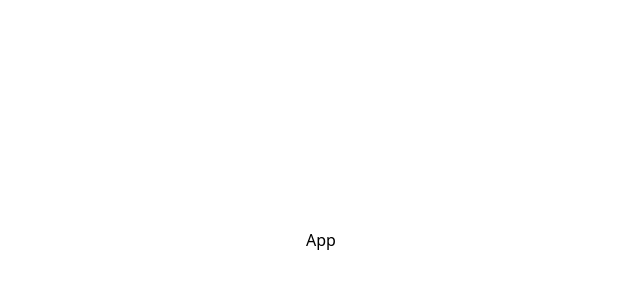
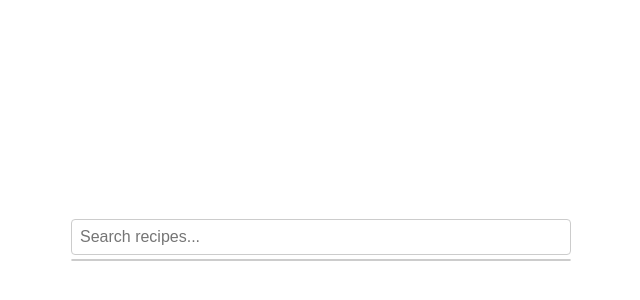
Before and after one commit to sunnyshaikh/frontend-machine-coding, a React (Vite) app in the folder autocomplete-search/: page / in a window 1280 px wide. Shown: the part 160-460 px from the top of the page, without its empty margins (319-959 px from the left). Built offline with nearby package versions, Linux system fonts and the light colour scheme.

Commit message:
basic setup

```diff
--- a/autocomplete-search/src/App.jsx
+++ b/autocomplete-search/src/App.jsx
@@ -1,5 +1,28 @@
+import { useCallback, useState } from "react";
+import AutocompleteSearch from "./AutocompleteSearch";
+
 const App = () => {
-  return <div>App</div>;
+  const [input, setInput] = useState("");
+  const [recipes, setRecipes] = useState();
+
+  const handleChange = useCallback(
+    (e) => {
+      setInput(e.target.value);
+    },
+    [setInput]
+  );
+  return (
+    <div className="app">
+      <form>
+        <AutocompleteSearch
+          value={input}
+          onChange={handleChange}
+          options={recipes}
+          placeholder="Search recipes..."
+        />
+      </form>
+    </div>
+  );
 };
 
 export default App;
--- /dev/null
+++ b/autocomplete-search/src/AutocompleteSearch.jsx
@@ -0,0 +1,40 @@
+import { useId } from "react";
+
+const AutocompleteSearch = ({
+  value,
+  onChange,
+  onFocus,
+  onBlur,
+  options = [],
+  id,
+  label,
+  placeholder = "",
+}) => {
+  const uid = id ?? useId();
+  return (
+    <div className="form-group">
+      {!!label && (
+        <label htmlFor={uid} className="form-label">
+          {label}
+        </label>
+      )}
+      <input
+        type="text"
+        className="form-control"
+        value={value}
+        onChange={onChange}
+        placeholder={placeholder}
+        id={uid}
+      />
+      <div className="popper">
+        {options.map((op) => (
+          <span key={op} className="popper-item">
+            {op}
+          </span>
+        ))}
+      </div>
+    </div>
+  );
+};
+
+export default AutocompleteSearch;
--- a/autocomplete-search/src/index.css
+++ b/autocomplete-search/src/index.css
@@ -15,3 +15,45 @@ body {
   display: grid;
   place-items: center;
 }
+
+form {
+  width: 500px;
+}
+
+.form-group {
+  display: flex;
+  flex-direction: column;
+  gap: 0.25rem;
+}
+
+.form-control {
+  width: 100%;
+  padding: 0.5rem;
+  border-radius: 4px;
+  border: 1px solid #ccc;
+  font-size: 1rem;
+}
+
+.popper {
+  display: flex;
+  flex-direction: column;
+  background-color: #fff;
+  border: 1px solid #ccc;
+  border-radius: 4px;
+  max-height: 400px;
+  overflow-y: auto;
+}
+
+.popper-item:not(:last-child) {
+  border-bottom: 1px solid #ccc;
+}
+
+.popper-item {
+  padding: 0.25rem 0.5rem;
+  cursor: pointer;
+  transition: 0.25s ease;
+}
+
+.popper-item:hover {
+  background-color: #f6f6f6;
+}
```
